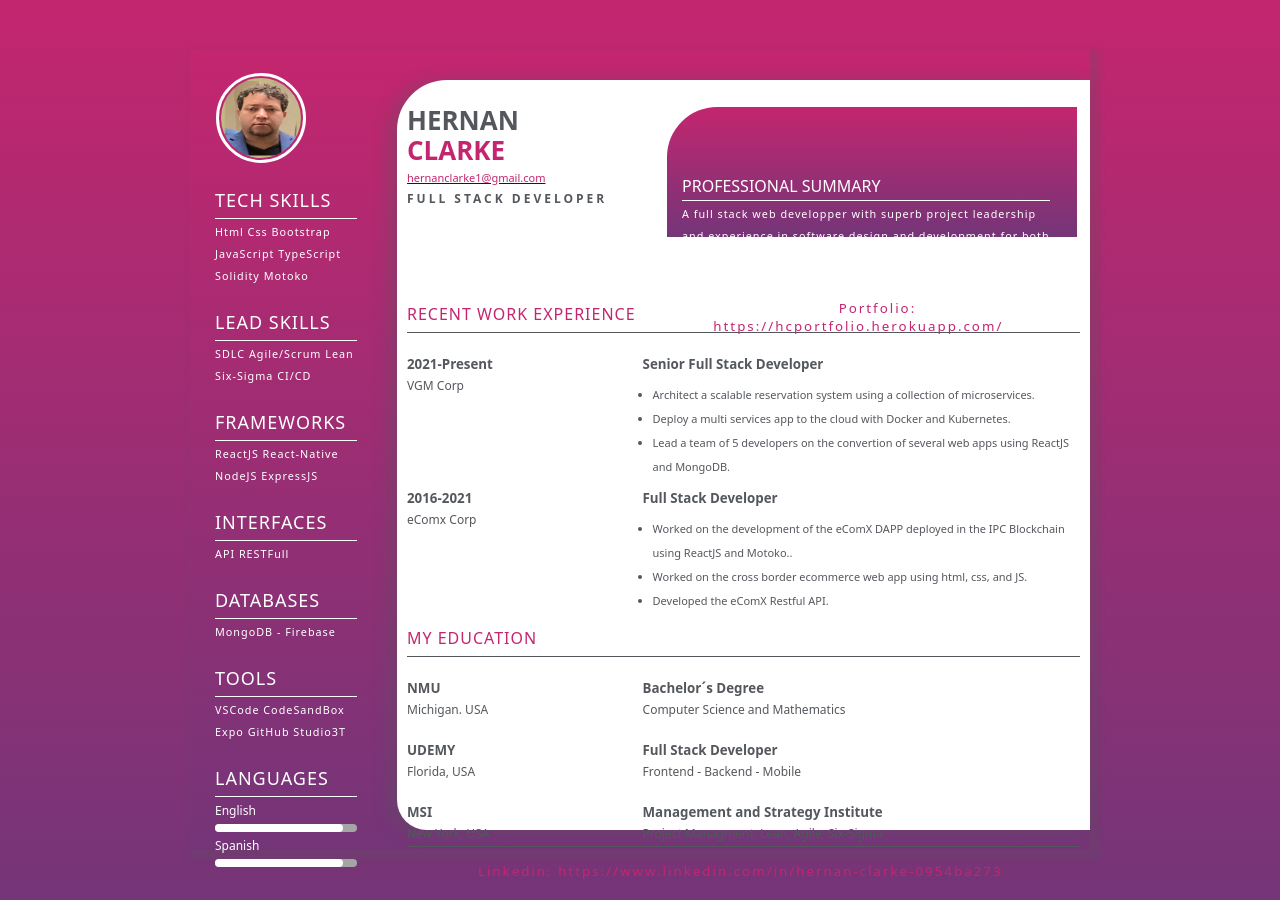
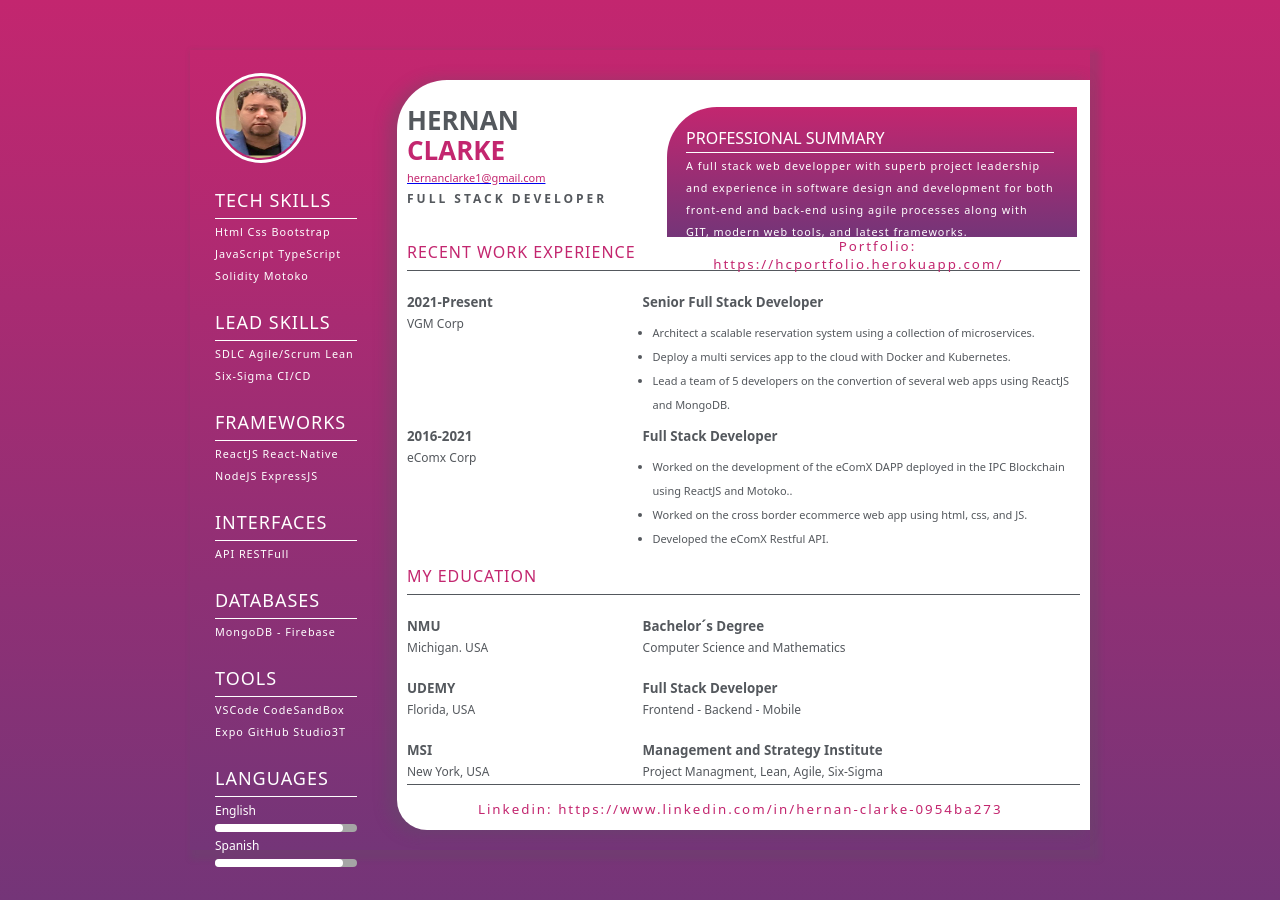
Before and after one commit to hcdclove/hernan-clarke-resume, a Node server app: page / in a window 1280 px wide. Run offline with Node 20, Linux system fonts and the light colour scheme.

Commit message:
Resumer version 5.0

```diff
--- a/public/css/index.css
+++ b/public/css/index.css
@@ -23,6 +23,7 @@ body {
 }
 
 .profesional-summary {
+  float: left;
   width: 410px;
   height: 130px;
   margin-left: 260px;
@@ -49,8 +50,8 @@ body {
   float: left;
   margin-top: -0px;
   margin-left: 5px;
-  /* margin-left: -240px; */
-  padding: 10px 10px;
+  padding: 10px 14px;
+  padding-top: 20px;
   color: var(--white);
 }
 
```
